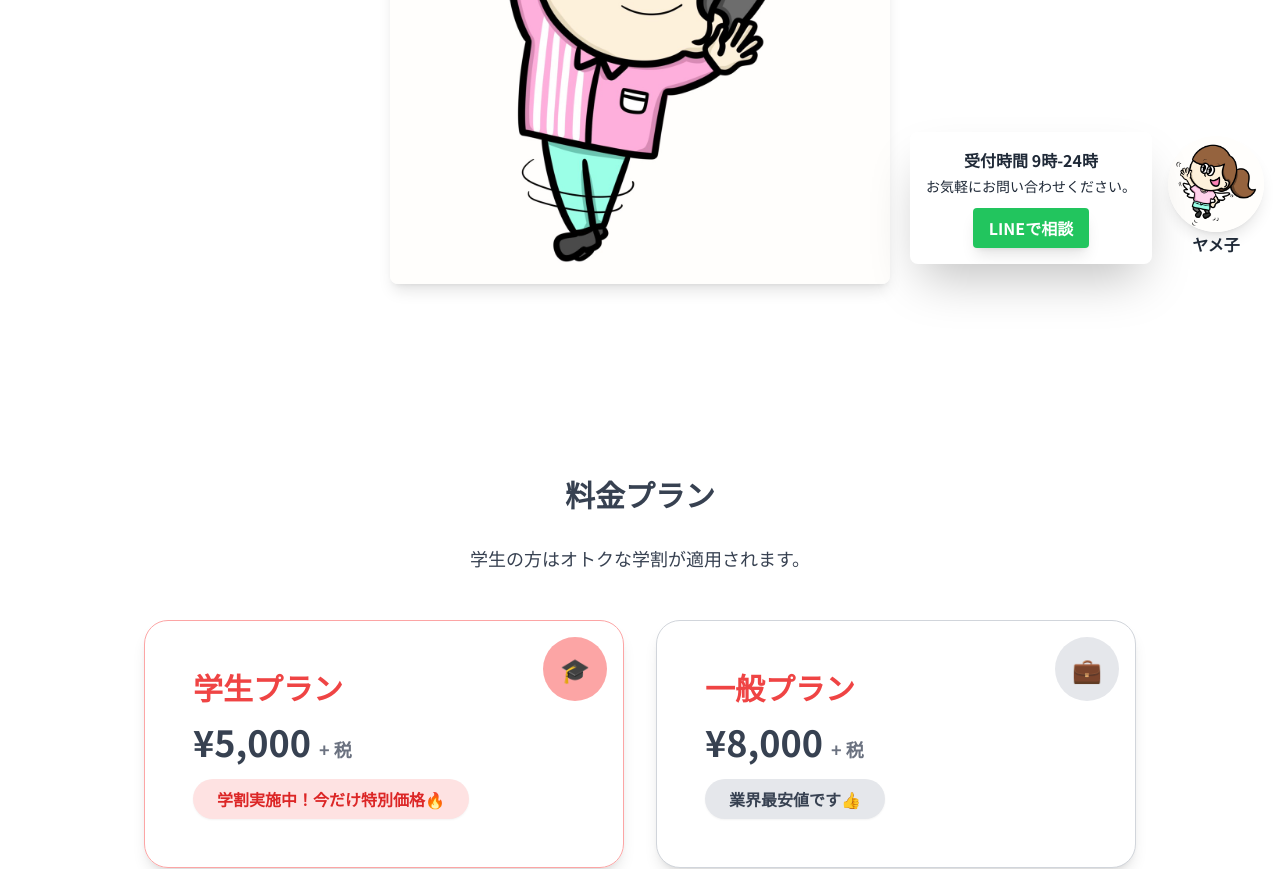
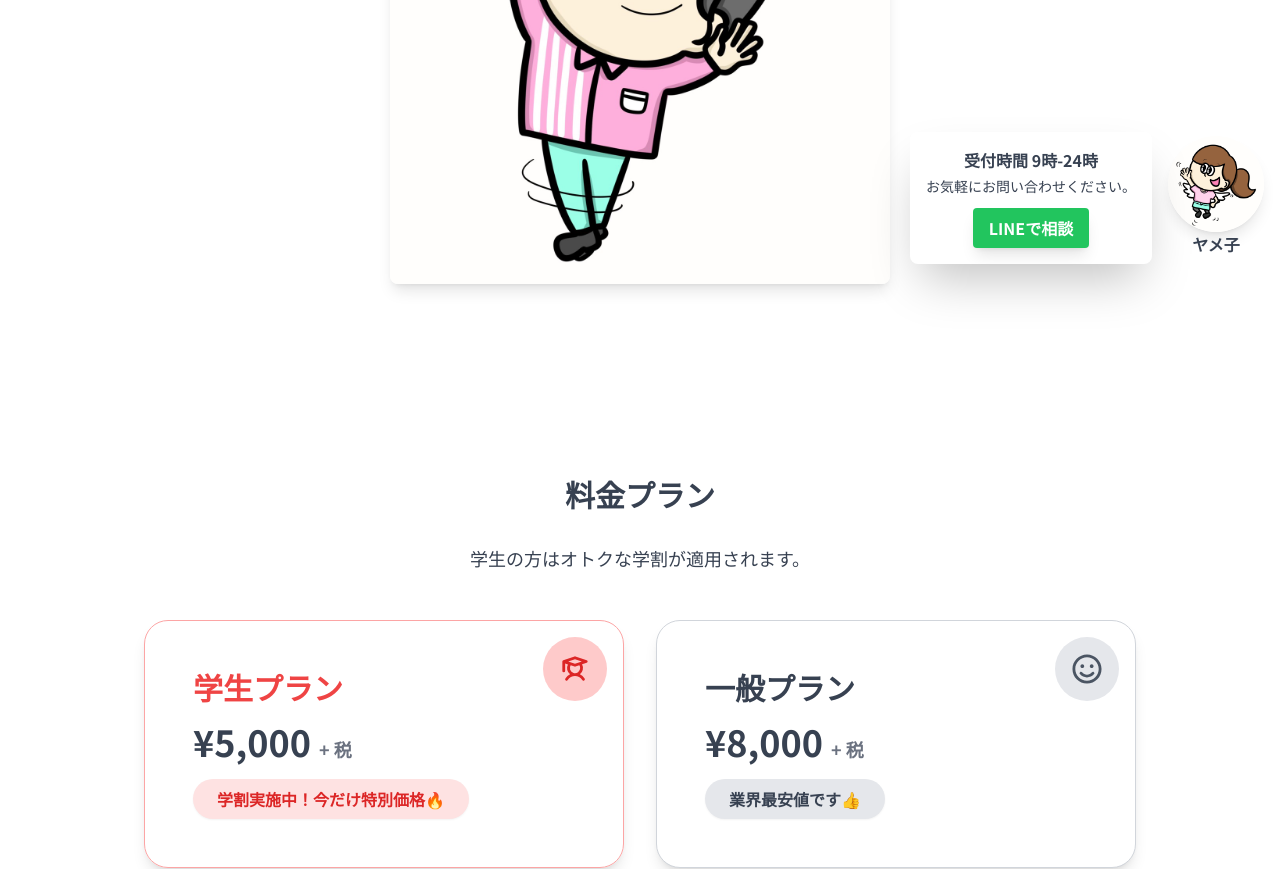
Before and after one commit to awayoong/byework, a Next.js app in the folder website/: page / in a window 1280 px wide. Shown: the part 520-1389 px from the top of the page. Built offline with nearby package versions, Linux system fonts and the light colour scheme.

Commit message:
fix small issue

```diff
--- a/website/src/app/components/FloatingButton.tsx
+++ b/website/src/app/components/FloatingButton.tsx
@@ -3,12 +3,9 @@ import Image from "next/image";
 
 export default function FloatingButton() {
   return (
-    <div
-      className="fixed bottom-4 right-4 flex items-center space-x-4"
-      style={{ zIndex: 1000 }}
-    >
+    <div className="fixed bottom-4 right-4 flex items-center space-x-4 z-10">
       {/* 四角形ボタン部分 */}
-      <div className="relative bg-white text-gray-800 p-4 rounded-lg shadow-2xl max-w-xs md:max-w-sm">
+      <div className="relative bg-white p-4 rounded-lg shadow-2xl max-w-xs md:max-w-sm">
         {/* 内容 */}
         <div className="text-center">
           <p className="text-sm md:text-base font-bold mb-1">受付時間 9時-24時</p>
@@ -33,7 +30,7 @@ export default function FloatingButton() {
           height={120}
           className="rounded-full shadow-lg md:w-24 md:h-24" // レスポンシブ対応
         />
-        <p className="text-gray-800 text-center text-sm md:text-base font-bold mb-1">ヤメ子</p>
+        <p className="text-center text-sm md:text-base font-bold mb-1">ヤメ子</p>
       </div>
     </div>
   );
--- a/website/src/app/components/PricingSection.tsx
+++ b/website/src/app/components/PricingSection.tsx
@@ -1,5 +1,7 @@
 import React from "react";
-import { FaCcVisa, FaCcMastercard, FaCcAmex, FaGooglePay, FaApplePay } from "react-icons/fa";
+import { FaCcVisa, FaCcMastercard, FaCcAmex, FaGooglePay, FaApple, FaRegSmile } from "react-icons/fa";
+import { PiStudentBold } from "react-icons/pi";
+import { FaBriefcase } from "react-icons/fa";
 
 export default function PricingSection() {
   return (
@@ -12,8 +14,8 @@ export default function PricingSection() {
       <div className="flex flex-col md:flex-row justify-center gap-8 max-w-5xl mx-auto px-4">
         {/* プランカード: 学生 */}
         <div className="relative rounded-3xl shadow-lg border border-red-300 flex-1 p-10 md:p-12">
-          <div className="absolute top-4 right-4 w-16 h-16 bg-red-300 rounded-full flex items-center justify-center">
-            <span className="text-white text-2xl font-bold">🎓</span>
+          <div className="absolute top-4 right-4 w-16 h-16 bg-red-200 rounded-full flex items-center justify-center">
+            <PiStudentBold className="text-red-600 text-3xl" />
           </div>
           <h3 className="text-3xl font-bold text-red-500 mb-4">学生プラン</h3>
           <p className="text-4xl font-bold mb-4">
@@ -27,9 +29,9 @@ export default function PricingSection() {
         {/* プランカード: 非学生 */}
         <div className="relative bg-white rounded-3xl shadow-lg border border-gray-300 flex-1 p-10 md:p-12">
           <div className="absolute top-4 right-4 w-16 h-16 bg-gray-200 rounded-full flex items-center justify-center">
-            <span className="text-gray-600 text-2xl font-bold">💼</span>
+            <FaRegSmile className="text-gray-600 text-3xl" />
           </div>
-          <h3 className="text-3xl font-bold text-red-500 mb-4">一般プラン</h3>
+          <h3 className="text-3xl font-bold mb-4">一般プラン</h3>
           <p className="text-4xl font-bold mb-4">
             ¥8,000 <span className="text-lg text-gray-500">+ 税</span>
           </p>
@@ -45,13 +47,11 @@ export default function PricingSection() {
           クレジットカード、電子マネーなど豊富な決済手段に対応しています。
         </p>
         <div className="flex flex-wrap justify-center items-center gap-6">
-          {/* 各アイコン */}
-          {[
-            { Icon: FaCcVisa, label: "VISA" },
+          {[{ Icon: FaCcVisa, label: "VISA" },
             { Icon: FaCcMastercard, label: "MasterCard" },
             { Icon: FaCcAmex, label: "Amex" },
             { Icon: FaGooglePay, label: "Google Pay" },
-            { Icon: FaApplePay, label: "Apple Pay" },
+            { Icon: FaApple, label: "Apple Pay" },
           ].map(({ Icon, label }, index) => (
             <div key={index} className="flex flex-col items-center">
               <Icon className="text-4xl text-gray-700" />
```
